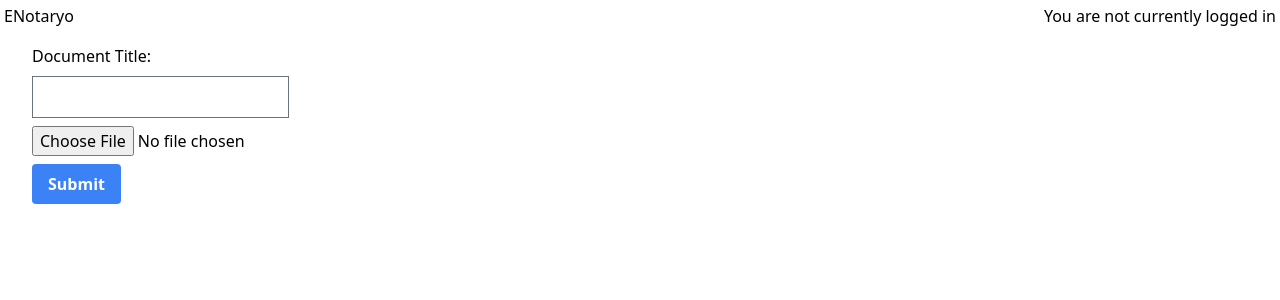
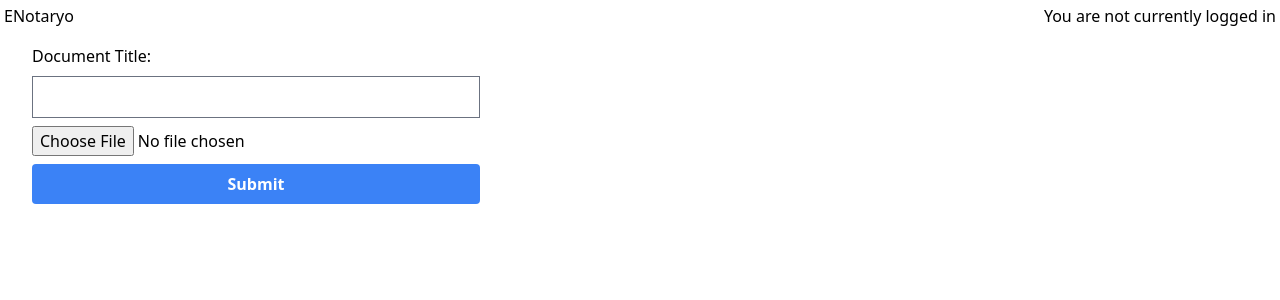
Before and after one commit to VeeIsForVictor/enotaryo, a SvelteKit app: page /document in a window 1280 px wide. Shown: the top 300 px of the page. Built offline with nearby package versions, Linux system fonts and the light colour scheme; no server answers.

Commit message:
fix: prefer using utility classes over <br/> tags

```diff
--- a/src/routes/(register)/document/+page.svelte
+++ b/src/routes/(register)/document/+page.svelte
@@ -21,9 +21,9 @@
 	}
 </script>
 
-<form class="space-y-2" method="POST">
+<form class="flex flex-col space-y-2 max-w-md" method="POST">
 	<label class="block" for="doc_id"> Document Title: </label>
-	<input name="title" type="text" required /><br />
+	<input name="title" type="text" required />
 
 	<input
 	name="file"
```
